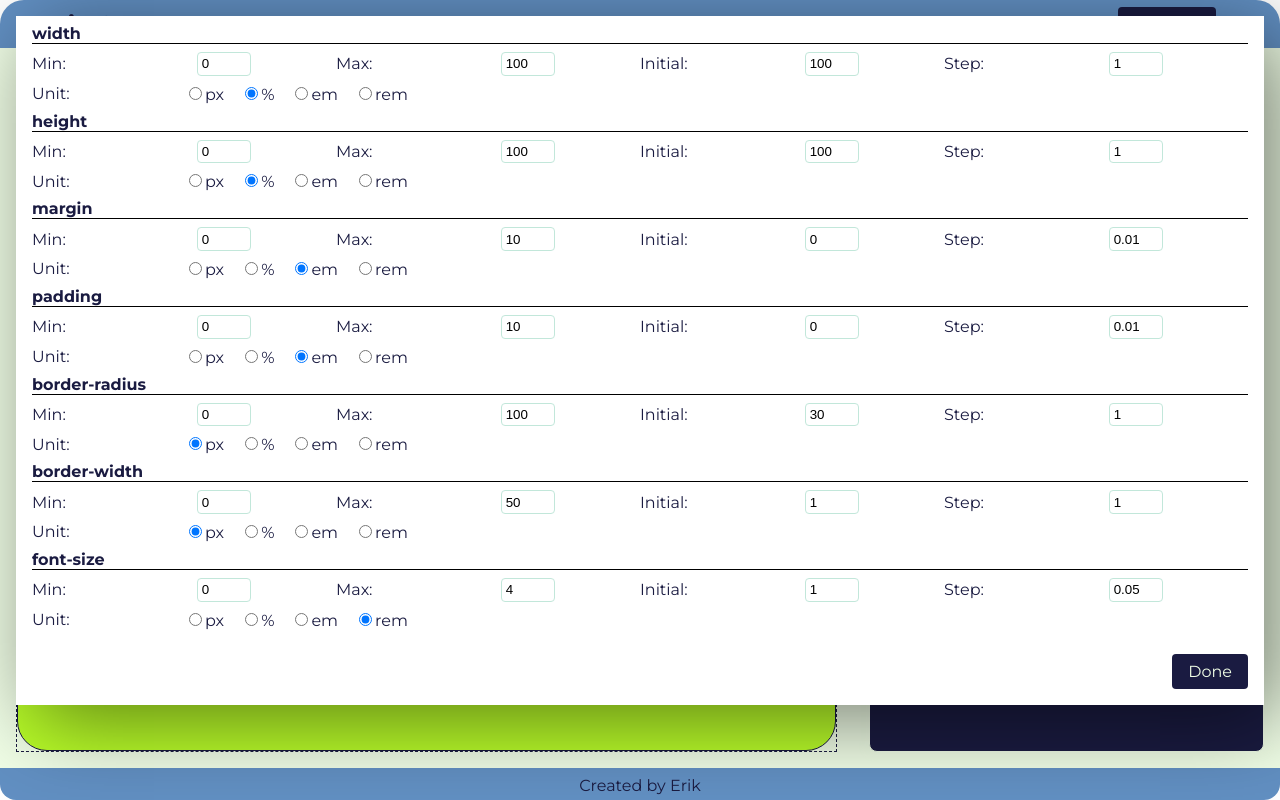
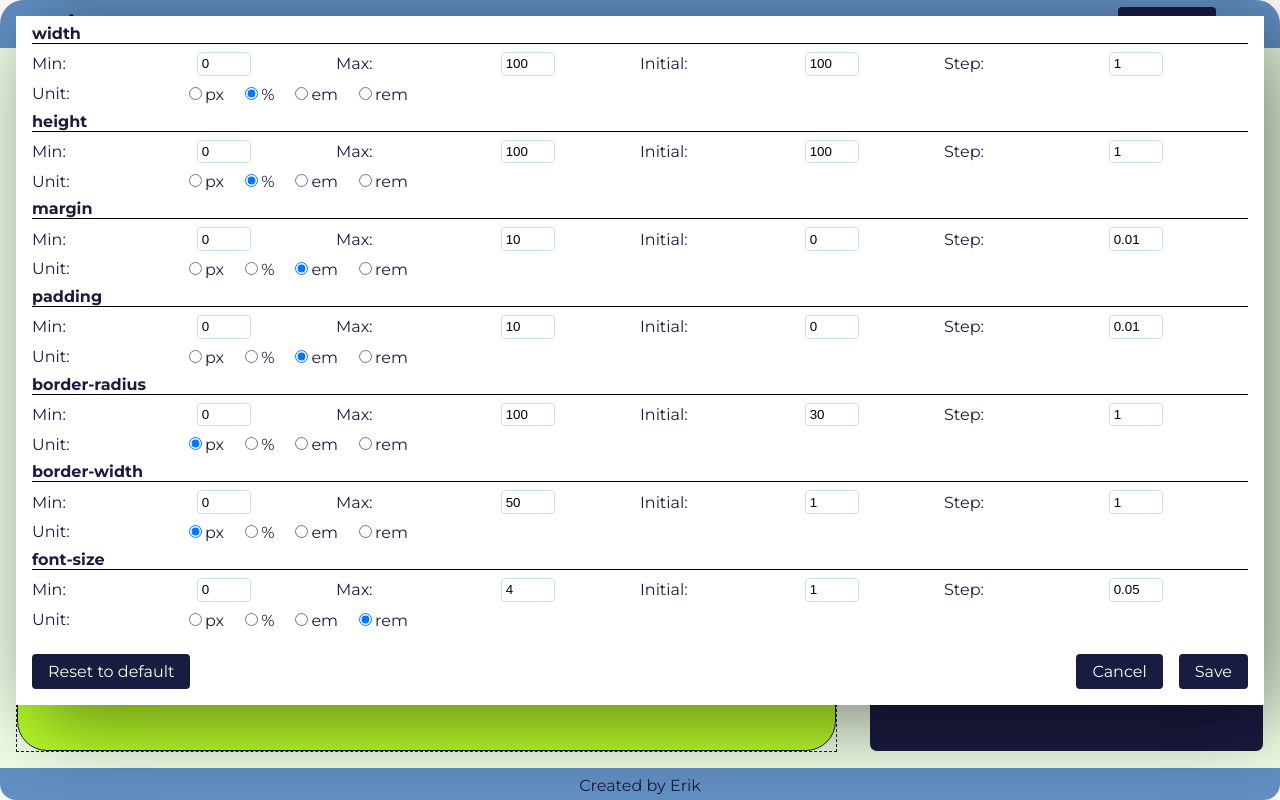
Before and after one commit to neutral-design/CardCreator, a React (Vite) app: page / in a window 1280 px wide. Both pictures are taken after a click on the button "Settings". Built offline with nearby package versions, Linux system fonts and the light colour scheme.

Commit message:
added reset-button to settings-pane

```diff
--- a/src/App.css
+++ b/src/App.css
@@ -42,7 +42,10 @@ header {
   border: none;
 }
 
-header > button, .settings-close-button {
+header > button,
+.settings-close-button,
+.settings-reset-button,
+.settings-cancel-button {
   border: none;
   margin: 0 1em 0 auto;
   font-family: 'Montserrat', sans-serif;
@@ -165,11 +168,29 @@ footer {
 
 .button-container {
   display: flex;
+  flex-direction: column;
+  gap: 1em;
+  align-items: center;
+  padding: 1em;
+}
+
+.button-container > div {
+  display: flex;
+  gap: 1em;
+}
+
+
+.settings-close-button {
+  margin: 0 0 0 0;
 
 }
-.settings-close-button {
-  margin: 1em 1em 1em auto;
 
+.settings-reset-button {
+  margin: 0 0 0 0 ;
+}
+
+.settings-cancel-button {
+  margin: 0 auto 0 auto;
 }
 
 .settings-list-item {
@@ -256,4 +277,9 @@ footer {
     align-items: center;
   }
 
+  .button-container {
+    flex-direction: row;
+    justify-content: space-between;
+  }
+
 }
--- a/src/App.jsx
+++ b/src/App.jsx
@@ -110,13 +110,30 @@ function App() {
   }
 
   function updatePropFunction(propSettings){
-    setProperties(propSettings)
     setSettingsOpen(false)
+    if(propSettings===-1){
+      setProperties(data)
+      return
+    }
+    if(propSettings){
+
+      setProperties(propSettings)
+    }else {
+      // Falsy value, clicked cancel
+
+      return
+    }
+
+
   }
 
   useEffect(()=> {
 
     localStorage.setItem("properties",JSON.stringify(properties))
+    setPropData(properties.reduce((accumulator, currentValue) => {
+        return ({...accumulator, [currentValue.name]:currentValue.initial})
+      }, {})
+    )
   },[properties])
 
   useEffect(() => {
--- a/src/Settings.jsx
+++ b/src/Settings.jsx
@@ -26,7 +26,16 @@ function Settings(props) {
     }
 
     function handleClick(event){
-        props.updatePropFunction(propSettings)
+        console.log(event.target.id)
+        if(event.target.id==="done-button"){
+            props.updatePropFunction(propSettings)
+        } else if(event.target.id==="cancel-button"){
+            props.updatePropFunction(null)
+        }
+        else if(event.target.id==="reset-button"){
+            props.updatePropFunction(-1)
+        }
+
     }
 
 
@@ -102,7 +111,12 @@ function Settings(props) {
         <div className="settings-container">
 
             {propList}
-            <div className="button-container"><button className="settings-close-button" onClick={handleClick}>Done</button></div>
+            <div className="button-container">
+                <button className="settings-reset-button" onClick={handleClick} id="reset-button">Reset to default</button>
+                <div><button className="settings-cancel-button" onClick={handleClick} id="cancel-button">Cancel</button>
+                <button className="settings-close-button" onClick={handleClick} id="done-button">Save</button></div>
+            </div>
+
         </div>
     )
 }
```
